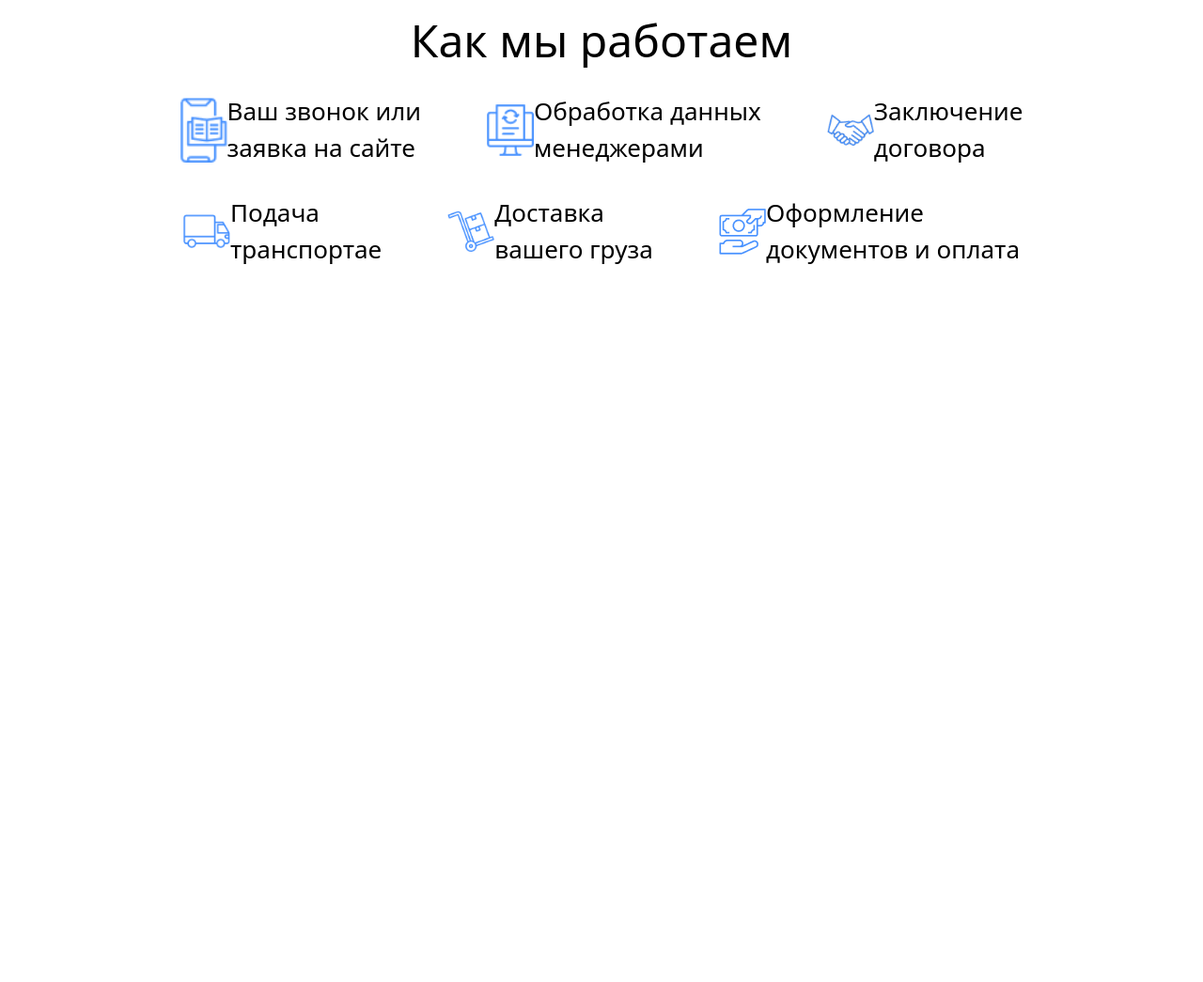
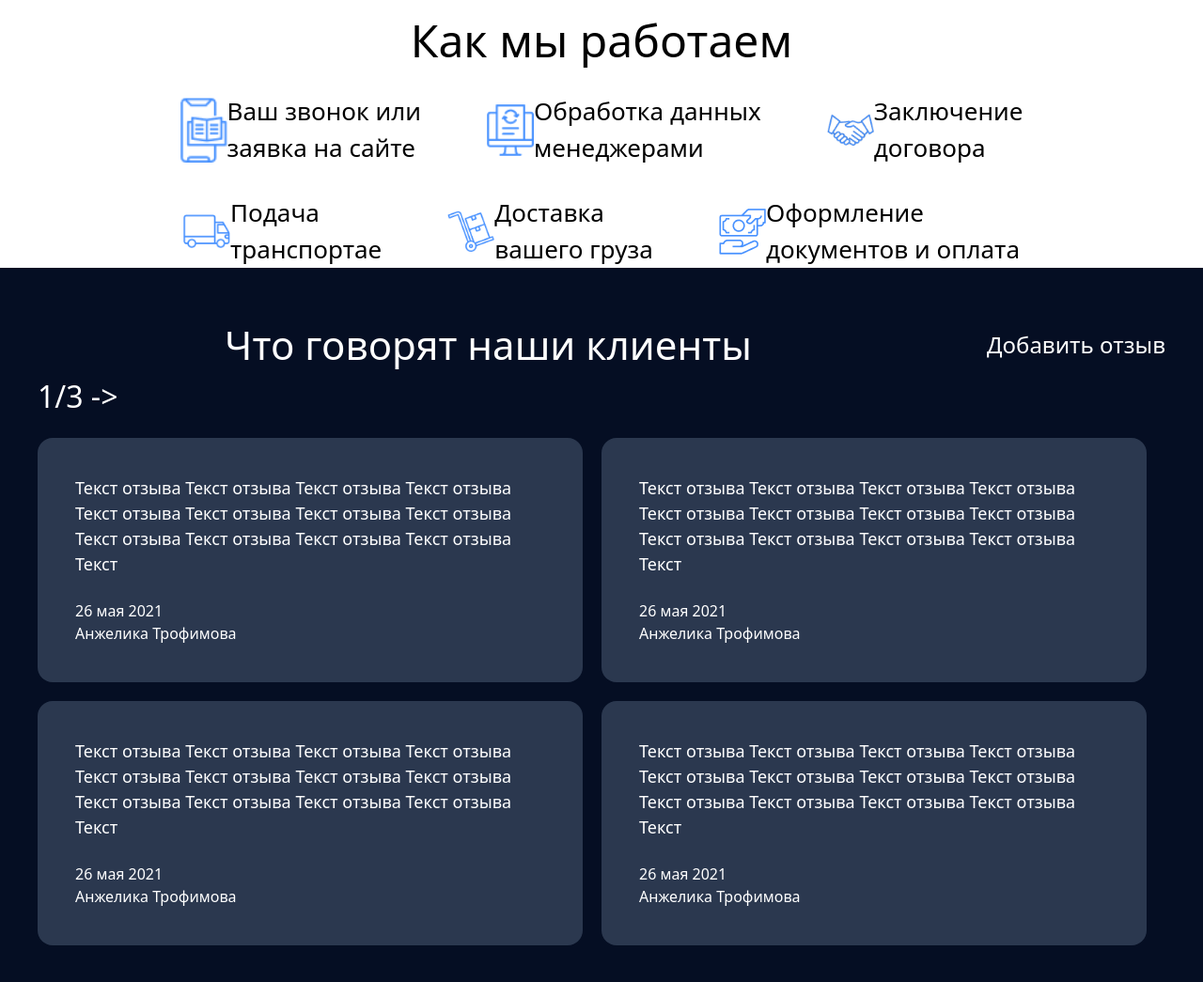
Before and after one commit to saidjannnnnnnn/home-wrok2, a website: page src/index.html in a window 1280 px wide. Shown: the part 2870-3915 px from the top of the page at 94% size. Before the commit the page ends 3155 px from the top, so only its background shows below. Drawn offline with nearby package versions, Linux system fonts and the light colour scheme; files that its build step writes are made by us from their sources.

Commit message:
ya sectioni diga dob shd ay tarafi simple3

```diff
--- a/src/index.html
+++ b/src/index.html
@@ -225,6 +225,39 @@ MTK-logistics.
                 </div>
             </div>
         </section>
+        <section class="bg-[#050E23] text-white py-[50px]">
+            <div class="max-w-[1200px] m-auto mb-[50px]">
+                <div class="flex justify-end items-center gap-[250px]">
+                    <p class="text-[42px]">Что говорят наши клиенты</p>
+                    <p class="text-[24px]">Добавить отзыв</p>
+                </div>
+                <p class="text-[32px]">1/3 -></p>
+                <div class="flex gap-[20px] mt-[20px]">
+                    <div class="bg-[#2B384F] p-[40px] rounded-2xl">
+                        <p class="lg:w-[500px] text-[18px]">Текст отзыва Текст отзыва Текст отзыва Текст отзыва Текст отзыва Текст отзыва Текст отзыва Текст отзыва Текст отзыва Текст отзыва Текст отзыва Текст отзыва Текст</p>
+                        <p><br>26 мая 2021</p>
+                        <p>Анжелика Трофимова</p>
+                    </div>
+                    <div class="bg-[#2B384F] p-[40px] rounded-2xl">
+                        <p class="lg:w-[500px] text-[18px]">Текст отзыва Текст отзыва Текст отзыва Текст отзыва Текст отзыва Текст отзыва Текст отзыва Текст отзыва Текст отзыва Текст отзыва Текст отзыва Текст отзыва Текст</p>
+                        <p><br>26 мая 2021</p>
+                        <p>Анжелика Трофимова</p>
+                    </div>
+                </div>
+                <div class="flex gap-[20px] mt-[20px]">
+                    <div class="bg-[#2B384F] p-[40px] rounded-2xl">
+                        <p class="lg:w-[500px] text-[18px]">Текст отзыва Текст отзыва Текст отзыва Текст отзыва Текст отзыва Текст отзыва Текст отзыва Текст отзыва Текст отзыва Текст отзыва Текст отзыва Текст отзыва Текст</p>
+                        <p><br>26 мая 2021</p>
+                        <p>Анжелика Трофимова</p>
+                    </div>
+                    <div class="bg-[#2B384F] p-[40px] rounded-2xl">
+                        <p class="lg:w-[500px] text-[18px]">Текст отзыва Текст отзыва Текст отзыва Текст отзыва Текст отзыва Текст отзыва Текст отзыва Текст отзыва Текст отзыва Текст отзыва Текст отзыва Текст отзыва Текст</p>
+                        <p><br>26 мая 2021</p>
+                        <p>Анжелика Трофимова</p>
+                    </div>
+                </div>
+            </div>
+        </section>
     </main>
 </body>
 </html>
```
